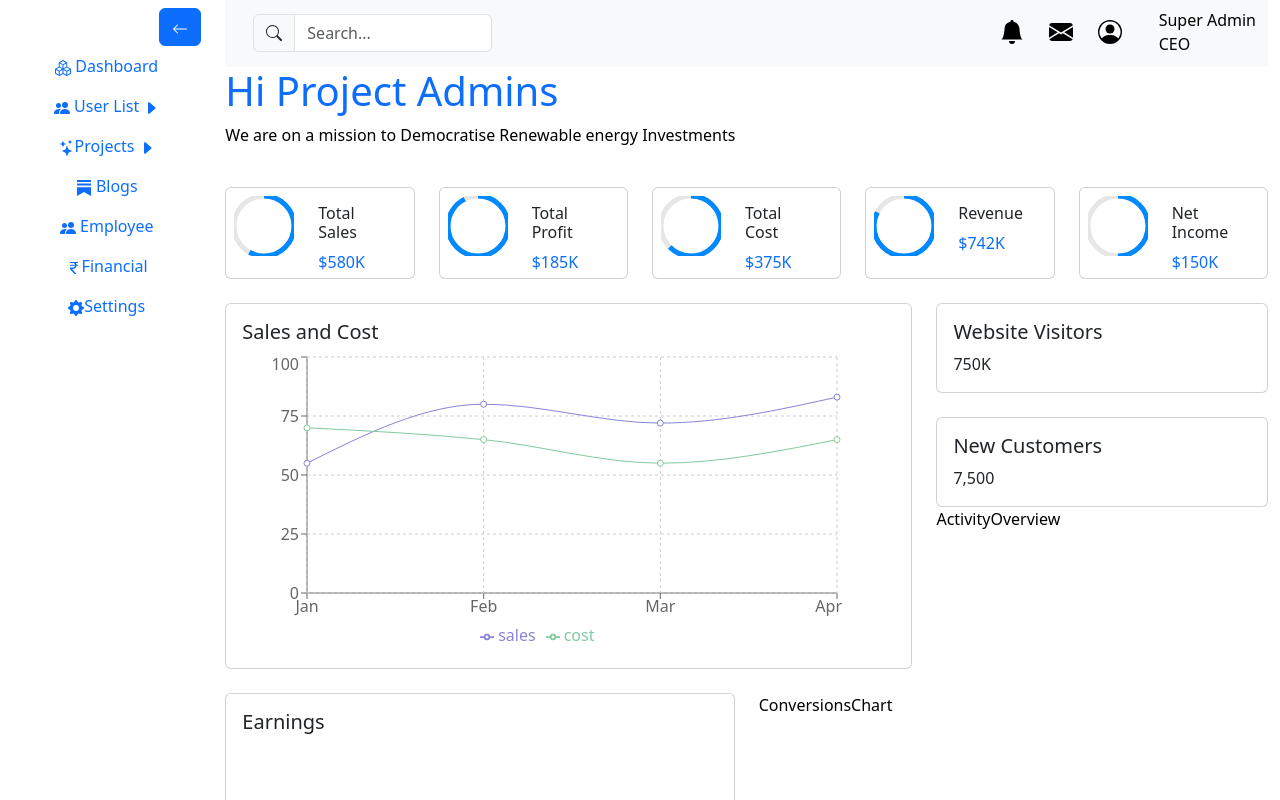
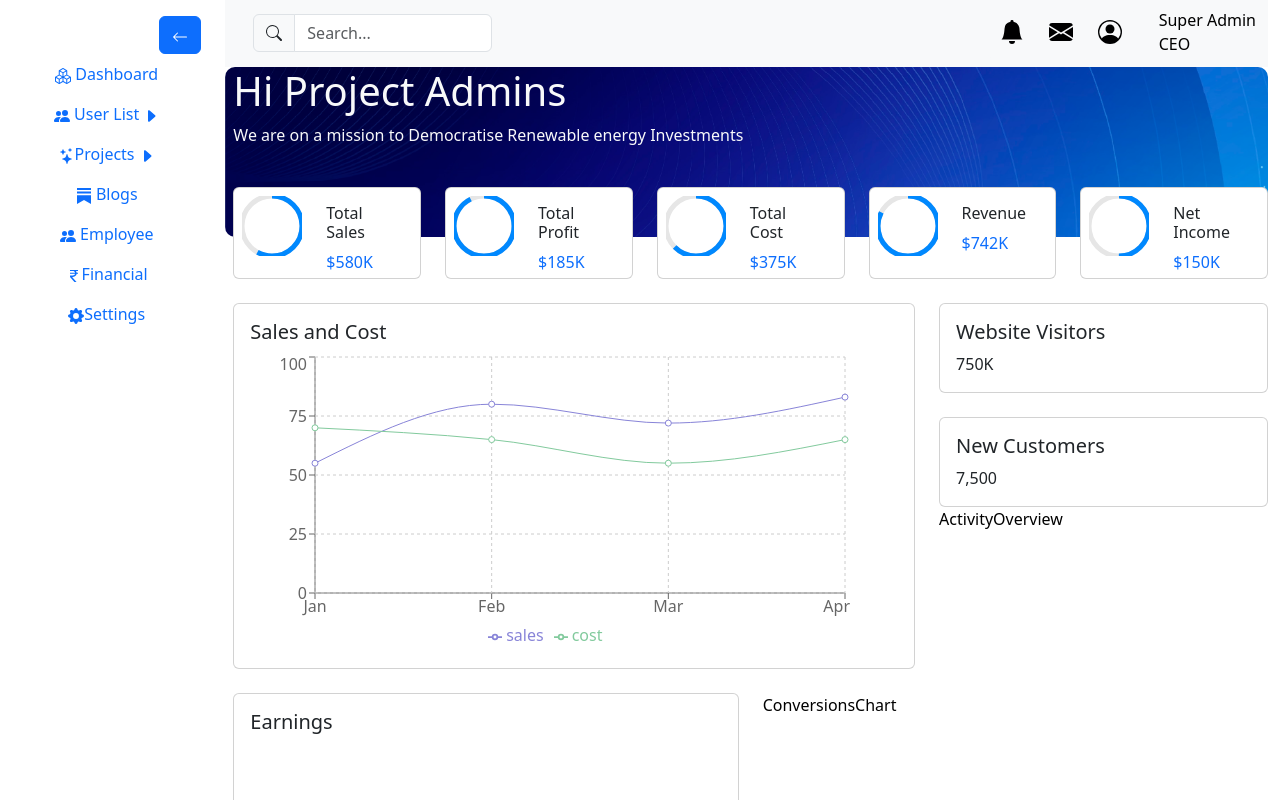
Before and after one commit to siddharthbehera/Frontend-Kaliba, a React (Create React App) app: page /home in a window 1280 px wide. Shown: the top 800 px of the page. Built offline with nearby package versions, Linux system fonts and the light colour scheme.

Commit message:
Image Added & minor style update

```diff
--- a/src/Components/Dashboard.js
+++ b/src/Components/Dashboard.js
@@ -6,17 +6,29 @@ import ConversionsChart from '../Components/Cards&Charts/ConversionsChart';
 import ActivityOverview from '../Components/Cards&Charts/ActivityOverview';
 import ProjectsPool from '../Components/Cards&Charts/ProjectsPool';
 
+import backgroundImage from './01.jpg';
+
 import Container from 'react-bootstrap/Container';
 import Row from 'react-bootstrap/Row';
 import Col from 'react-bootstrap/Col';
 
 const Dashboard = () => {
+
+    const divStyle = {
+        backgroundImage: `url(${backgroundImage})`, // Example background image URL
+        backgroundSize: 'cover', // Example background size
+        backgroundPosition: 'center', // Example background position
+        height: '170px', // Example height
+        borderRadius: '10px'
+      };
+
   return (
-    <div className="dashboard">
+    <div>
+    <div className="dashboard" style={divStyle} class="ps-2">
       <div className="row mb-4">
         <div className="col-12">
-          <h1 className="text-primary">Hi Project Admins</h1>
-          <p>We are on a mission to Democratise Renewable energy Investments</p>
+          <h1 className="text-light">Hi Project Admins</h1>
+          <p className="text-light">We are on a mission to Democratise Renewable energy Investments</p>
         </div>
       </div>
       <div className="row mb-4">
@@ -61,6 +73,7 @@ const Dashboard = () => {
       </div>
       <ProjectsPool />
     </div>
+    </div>
   );
 };
 
--- a/src/pages/Homepage.js
+++ b/src/pages/Homepage.js
@@ -19,6 +19,9 @@ const Homepage = () => {
       if (window.innerWidth < 768 && sidebarOpen) {
         // Close the sidebar if it's open on small screens
         setSidebarOpen(false);
+      } else if (window.innerWidth >= 768 && !sidebarOpen) {
+        // Open the sidebar if it's closed on larger screens
+        setSidebarOpen(true);
       }
     };
 
@@ -34,7 +37,7 @@ const Homepage = () => {
     <div className="container-fluid">
       <div className="row">
         <div className={`col-md-2 ${sidebarOpen ? 'd-block' : 'd-none'}`}>
-        <div class="d-flex pt-2 flex-row-reverse" >
+        <div class="d-flex pt-2 flex-row-reverse pt-3" >
           <button class="btn btn-primary" onClick={toggleSidebar}> {sidebarOpen ? <ArrowLeft />: <ArrowRight/>}</button>
         </div>
           <div>
```
Also changed, not shown: src/Components/01.jpg (added).
